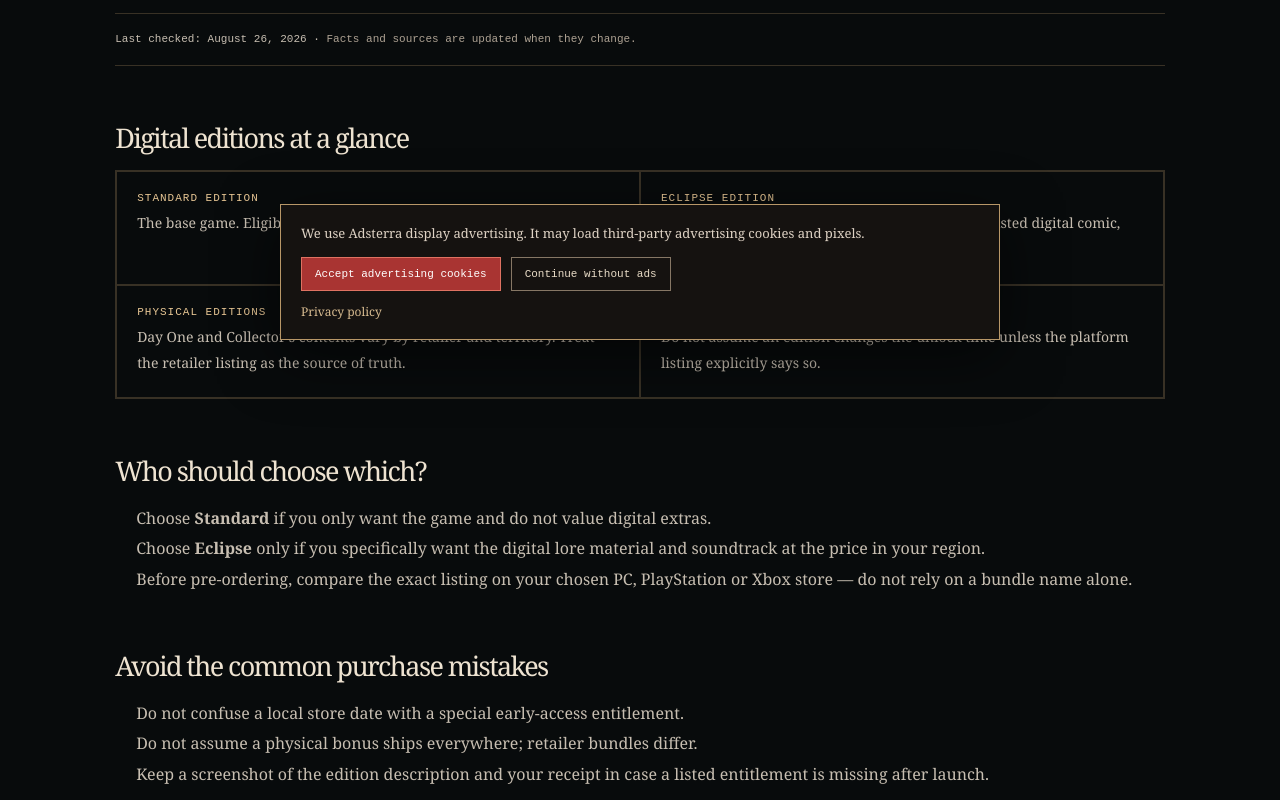
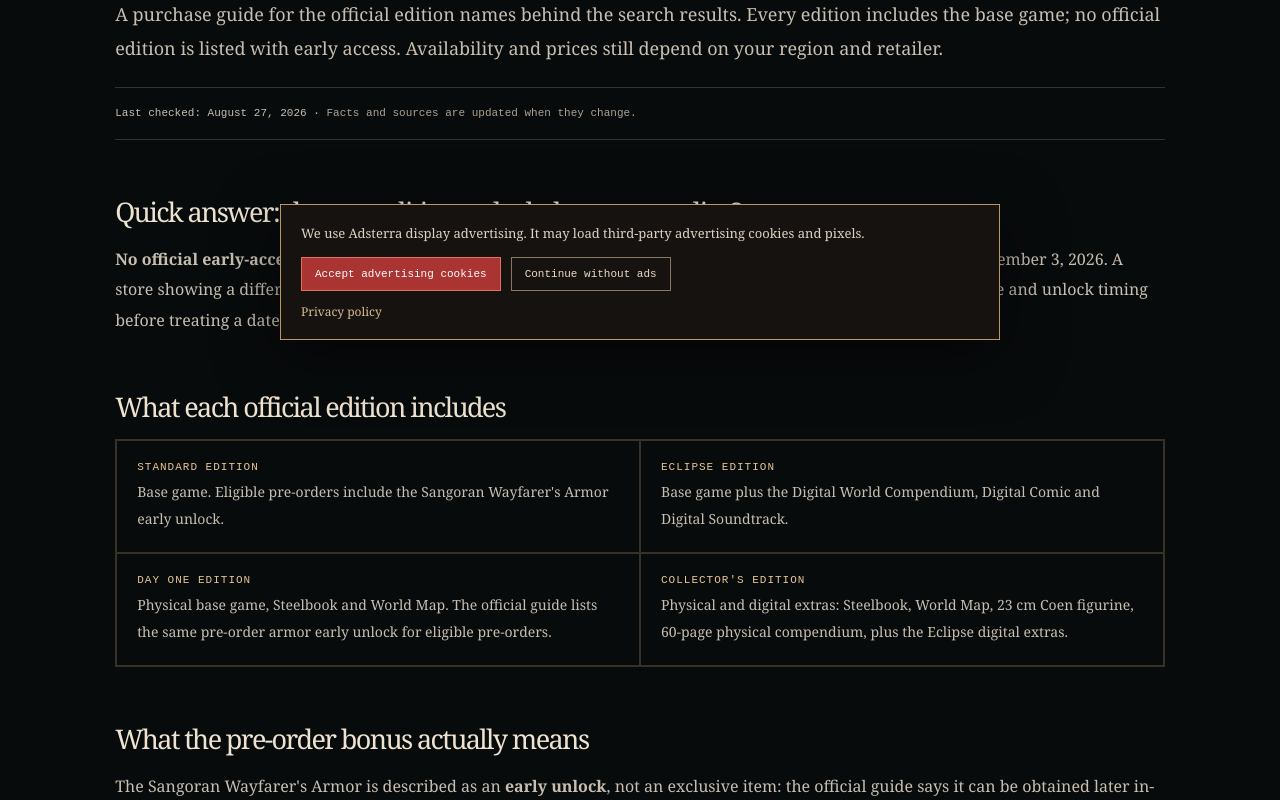
Before and after one commit to wencun/dawnwalker.cc, a Next.js app: page /editions in a window 1280 px wide. Shown: the part 440-1240 px from the top of the page. Built offline with nearby package versions, Linux system fonts and the light colour scheme.

Commit message:
Add gameplay and edition intent guides

```diff
--- a/app/editions/page.tsx
+++ b/app/editions/page.tsx
@@ -1,26 +1,28 @@
 import { GuidePage, guideMetadata } from "../guide-page";
 
 export const metadata = guideMetadata(
-  "The Blood of Dawnwalker Editions: Standard vs Eclipse",
-  "Compare The Blood of Dawnwalker Standard and Eclipse editions using officially listed digital items. Regional physical editions can differ.",
+  "The Blood of Dawnwalker Editions & Pre-Order Bonus: Day One, Eclipse & Collector's",
+  "Compare Standard, Eclipse, Day One and Collector's Edition contents, the Sangoran Wayfarer's Armor pre-order bonus and the shared September 3 release date.",
   "/editions",
-  ["The Blood of Dawnwalker editions", "Blood of Dawnwalker Eclipse Edition", "Blood of Dawnwalker Standard Edition"]
+  ["The Blood of Dawnwalker editions", "Blood of Dawnwalker pre order bonus", "Blood of Dawnwalker Day One Edition", "Blood of Dawnwalker Collector's Edition", "Blood of Dawnwalker Eclipse Edition"]
 );
 
 export default function EditionsPage() {
   return <GuidePage
-    eyebrow="BUYING GUIDE · OFFICIAL LISTINGS"
-    title="The Blood of Dawnwalker editions: what changes?"
-    dek="Use this page to compare what is explicitly listed for each digital edition. Prices, physical items and availability can differ by region, so check your own store before buying."
-    checked="August 26, 2026"
+    eyebrow="BUYING GUIDE · OFFICIAL EDITION LIST"
+    title="The Blood of Dawnwalker editions: Standard, Eclipse, Day One and Collector's"
+    dek="A purchase guide for the official edition names behind the search results. Every edition includes the base game; no official edition is listed with early access. Availability and prices still depend on your region and retailer."
+    checked="August 27, 2026"
     sources={[
+      { label: "Official Edition Guide", href: "https://en.bandainamcoent.eu/dawnwalker/news/the-blood-of-dawnwalker-edition-guide-choosing-the-best-version-you" },
       { label: "Official buy page", href: "https://dawnwalkergame.com/us/en/buy" },
-      { label: "Xbox — Eclipse Edition", href: "https://www.xbox.com/en-US/games/store/the-blood-of-dawnwalker-eclipse-edition-pre-order/9ng58jkdlp82" },
     ]}
     sections={[
-      { title: "Digital editions at a glance", body: <div className="fact-grid"><p><b>Standard Edition</b>The base game. Eligible pre-orders list the Sangoran Wayfarer Armor.</p><p><b>Eclipse Edition</b>The base game, eligible pre-order armor, plus the listed digital comic, world compendium and soundtrack.</p><p><b>Physical editions</b>Day One and Collector’s contents vary by retailer and territory. Treat the retailer listing as the source of truth.</p><p><b>Early access</b>Do not assume an edition changes the unlock time unless the platform listing explicitly says so.</p></div> },
-      { title: "Who should choose which?", body: <ul><li>Choose <b>Standard</b> if you only want the game and do not value digital extras.</li><li>Choose <b>Eclipse</b> only if you specifically want the digital lore material and soundtrack at the price in your region.</li><li>Before pre-ordering, compare the exact listing on your chosen PC, PlayStation or Xbox store — do not rely on a bundle name alone.</li></ul> },
-      { title: "Avoid the common purchase mistakes", body: <ul><li>Do not confuse a local store date with a special early-access entitlement.</li><li>Do not assume a physical bonus ships everywhere; retailer bundles differ.</li><li>Keep a screenshot of the edition description and your receipt in case a listed entitlement is missing after launch.</li></ul> },
+      { title: "Quick answer: does an edition unlock the game earlier?", body: <p><b>No official early-access entitlement is listed.</b> Standard, Eclipse, Day One and Collector's Edition all release on September 3, 2026. A store showing a different calendar day can be a regional time-zone display, not proof of early access. See <a href="/release-date">release date and unlock timing</a> before treating a date as a bonus.</p> },
+      { title: "What each official edition includes", body: <div className="fact-grid"><p><b>Standard Edition</b>Base game. Eligible pre-orders include the Sangoran Wayfarer's Armor early unlock.</p><p><b>Eclipse Edition</b>Base game plus the Digital World Compendium, Digital Comic and Digital Soundtrack.</p><p><b>Day One Edition</b>Physical base game, Steelbook and World Map. The official guide lists the same pre-order armor early unlock for eligible pre-orders.</p><p><b>Collector's Edition</b>Physical and digital extras: Steelbook, World Map, 23 cm Coen figurine, 60-page physical compendium, plus the Eclipse digital extras.</p></div> },
+      { title: "What the pre-order bonus actually means", body: <p>The Sangoran Wayfarer's Armor is described as an <b>early unlock</b>, not an exclusive item: the official guide says it can be obtained later in-game. It is also subject to participating retailers and stock. Check the exact listing where you buy instead of assuming every store or region includes it.</p> },
+      { title: "Which version makes sense?", body: <ul><li><b>Standard:</b> choose it if you only want the game; do not buy a bundle just for the armor early unlock.</li><li><b>Eclipse:</b> choose it only if the digital compendium, comic and soundtrack have value to you at your local price. The official guide says Standard and Day One owners can purchase an Eclipse upgrade later.</li><li><b>Day One:</b> choose it for physical presentation items, not for a different game or a faster unlock.</li><li><b>Collector's:</b> choose it for the limited physical collection; it is listed as available while stocks last.</li></ul> },
+      { title: "Before you place an order", body: <ul><li>Confirm the edition name and bonus text on your platform or retailer page.</li><li>Do not rely on a regional store date alone when comparing unlock time.</li><li>Keep your receipt and the listed entitlement description in case a promised item is missing after launch.</li></ul> },
     ]}
   />;
 }
--- /dev/null
+++ b/app/gameplay/page.tsx
@@ -0,0 +1,29 @@
+import { GuidePage, guideMetadata } from "../guide-page";
+
+export const metadata = guideMetadata(
+  "The Blood of Dawnwalker Gameplay Explained: Day, Night, Combat & Time",
+  "What official gameplay material confirms about The Blood of Dawnwalker: Coen's day-and-night abilities, combat, the time system and choices.",
+  "/gameplay",
+  ["The Blood of Dawnwalker gameplay", "Blood of Dawnwalker combat", "Blood of Dawnwalker day night cycle", "Blood of Dawnwalker gameplay features"]
+);
+
+export default function GameplayPage() {
+  return <GuidePage
+    eyebrow="GAMEPLAY EXPLAINED · OFFICIAL FOOTAGE"
+    title="The Blood of Dawnwalker gameplay: what day, night and time change"
+    dek="A spoiler-aware explanation of the gameplay systems shown or stated by the developer. This page separates confirmed features from details that need launch-day testing."
+    checked="August 27, 2026"
+    sources={[
+      { label: "Official Gameplay Reveal Recap", href: "https://en.bandainamcoent.eu/dawnwalker/news/the-blood-of-dawnwalker-gameplay-reveal-recap" },
+      { label: "Official game page", href: "https://www.bandainamcoent.com/games/dawnwalker" },
+      { label: "Official gameplay video", href: "https://www.youtube.com/watch?v=ro8psdfcxJE" },
+    ]}
+    sections={[
+      { title: "The core setup", body: <p>You play Coen, a young man turned into a Dawnwalker: human by day and vampire by night. The official material presents this as more than a visual change—day and night provide different abilities, approaches and ways to investigate Vale Sangora.</p> },
+      { title: "Day and night are two problem-solving loops", body: <div className="fact-grid"><p><b>By day</b>Coen is human. Official material frames daytime as one set of skills and approaches for exploration, investigation and quests.</p><p><b>By night</b>Coen becomes a vampire, gaining a different set of abilities and routes. The official recap shows night traversal and a different approach to encounters.</p><p><b>What not to assume</b>Official footage does not make every route, ability number or quest outcome public. Treat unverified build claims as speculation until tested.</p></div> },
+      { title: "Combat shown in official material", body: <p>The gameplay recap describes grounded sword fighting with directional attacks and blocks, alongside magic and vampire powers. It does not justify claiming a final meta, exact damage formula or guaranteed best build before launch. Once players can test the release version, this guide will label performance and combat findings by platform and patch.</p> },
+      { title: "The 30-day pressure is about choices, not a generic countdown", body: <p>Official information says that accepting quests advances time and that Coen cannot help everyone before the final deadline. The meaningful question is therefore which commitment a quest requires—not a fabricated “turn off the timer” workaround. Read the separate <a href="/time-system">time system guide</a> for confirmed limits and unknowns.</p> },
+      { title: "What will need launch-day evidence", body: <ul><li>PC and console performance in heavy combat and dense locations.</li><li>Exact progression, difficulty and build interactions.</li><li>Quest-specific time costs and irreversible consequences.</li><li>Any bug or workaround: it should include platform, game version and reproducible steps before it is presented as advice.</li></ul> },
+    ]}
+  />;
+}
--- a/app/layout.tsx
+++ b/app/layout.tsx
@@ -6,9 +6,9 @@ import { LanguageSwitcher } from "./language-switcher";
 
 export const metadata: Metadata = {
   metadataBase: new URL("https://www.dawnwalker.cc"),
-  title: { default: "The Blood of Dawnwalker Guide & Release Date", template: "%s | Dawnwalker Guide" },
-  description: "Independent, spoiler-aware guides for The Blood of Dawnwalker: release date, PC, PS5 and Xbox platforms, builds, choices and verified launch updates.",
-  keywords: ["The Blood of Dawnwalker", "Blood of Dawnwalker release date", "The Blood of Dawnwalker guide", "Blood of Dawnwalker PS5", "Blood of Dawnwalker Xbox", "Blood of Dawnwalker PC"],
+  title: { default: "The Blood of Dawnwalker Guide: Release Date, Gameplay & Launch Help", template: "%s | Dawnwalker Guide" },
+  description: "Independent English guide for The Blood of Dawnwalker: release date, gameplay, editions, PC requirements, console performance and verified launch-week fixes.",
+  keywords: ["The Blood of Dawnwalker", "Blood of Dawnwalker release date", "The Blood of Dawnwalker gameplay", "The Blood of Dawnwalker guide", "Blood of Dawnwalker PS5", "Blood of Dawnwalker Xbox", "Blood of Dawnwalker PC", "Blood of Dawnwalker editions"],
   alternates: { canonical: "/" },
   openGraph: { type: "website", siteName: "Dawnwalker Guide", locale: "en_US", title: "The Blood of Dawnwalker Guides, Release Date & Platforms", description: "Spoiler-aware, verified guides and launch updates.", images: ["/og.png"] },
   twitter: { card: "summary_large_image", title: "The Blood of Dawnwalker Guides | Dawnwalker Guide", description: "Release, platforms and verified player guides.", images: ["/og.png"] },
--- a/app/page.tsx
+++ b/app/page.tsx
@@ -5,8 +5,10 @@ export const metadata: Metadata = { alternates: { canonical: "/", languages: { e
 
 const cards = [
   ["Release date", "When does The Blood of Dawnwalker release?", "September 3, 2026. See supported platforms, time zones and official sources.", "/release-date"],
+  ["Gameplay", "How does The Blood of Dawnwalker play?", "A source-led overview of day and night, combat, choices and the 30-day time pressure—without inventing mechanics.", "/gameplay"],
   ["PC tool", "Can I run it?", "A local-only official requirements checker. Compare CPU, GPU, RAM, VRAM and SSD space without uploading your information.", "/can-i-run"],
   ["Performance", "PS5 & Xbox modes", "Official launch targets for PS5, PS5 Pro, Xbox Series X and Series S—kept separate from player benchmarks.", "/console-performance"],
+  ["Editions", "Which edition should I buy?", "Compare Standard, Eclipse, Day One and Collector's contents, the pre-order bonus and the shared release date.", "/editions"],
 ];
 
 export default function Home() {
```
Also changed, not shown: 2 other files (tests, documents, lock files or other folders).
